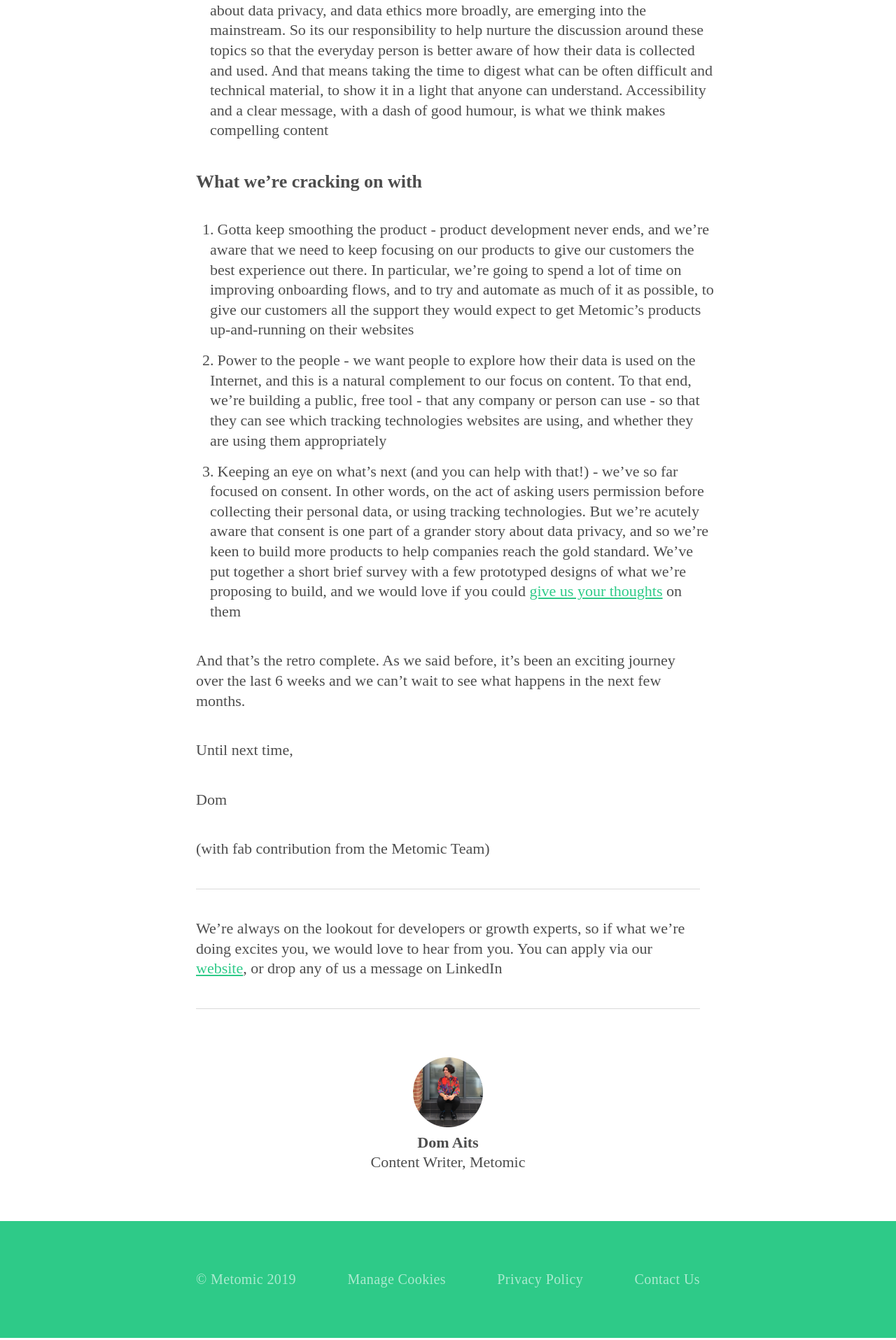
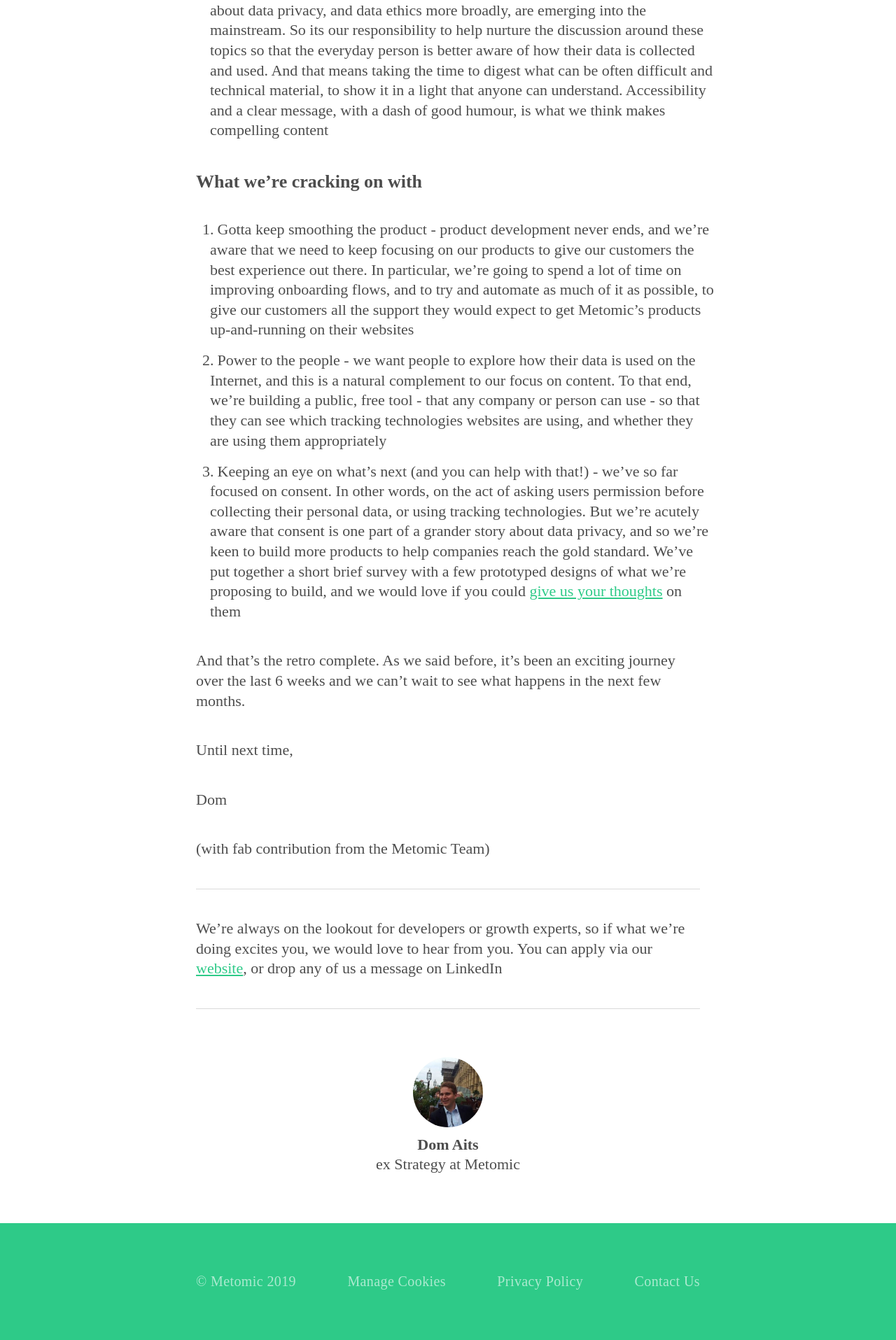
Before and after one commit to metomic/blog, a Jekyll site: the page built from _posts/2019-04-18-a-metomic-retro.md, in a window 1280 px wide. Shown: the part 2937-4852 px from the top of the page at 70% size. Built offline with Jekyll 4.4.1, drawn with Linux system fonts in a browser that asks for light colours; some web fonts are replaced; comment, search, counter and statistics services are not loaded.

Commit message:
profile pics

```diff
--- a/_posts/2019-04-08-a-love-letter.markdown
+++ b/_posts/2019-04-08-a-love-letter.markdown
@@ -3,6 +3,8 @@ layout: post
 title:  "A love letter"
 categories: ["Company"]
 author: "Shad Jahangir"
+author_description: "Designer at Metomic"
+author_image: /images/shad-profile.png
 socialImage: /images/online.png
 themeColor: "#58466D"
 date:   2019-04-08 13:16:00
--- a/_posts/2019-04-18-a-metomic-retro.md
+++ b/_posts/2019-04-18-a-metomic-retro.md
@@ -3,10 +3,11 @@ layout: post
 title:  "A Metomic retro"
 categories: ["Company"]
 author: "Dom Aits"
+author_description: "ex Strategy at Metomic"
+author_image: /images/dom-profile.jpg
 socialImage: /images/shad.jpg
 themeColor: "#58466D"
 date:   2019-04-18 13:16:00
-
 ---
 
 ## The last 6 weeks have been a blast for Metomic. We've grown as a team, released our maiden product, and our launch event at Newspeak House was a fantastic success.
--- a/css/styles.css
+++ b/css/styles.css
@@ -297,7 +297,7 @@ figure figcaption {
 }
 
 .author .name{
-	margin-top: 8px;
+	margin-top: 11px;
 	font-weight: 900;
 }
 
@@ -410,6 +410,12 @@ a.meta:hover{
 	min-height: 58px;
 }
 
+.content .author img {
+	border-radius: 100%;
+	width: 100px;
+	height: 100px;
+}
+
 @media (max-width: 960px) {
 	.category-nav #responsive-nav {
 		display: block;
```
Also changed, not shown: images/dom-profile.jpg (added), images/shad-profile.png (added).
